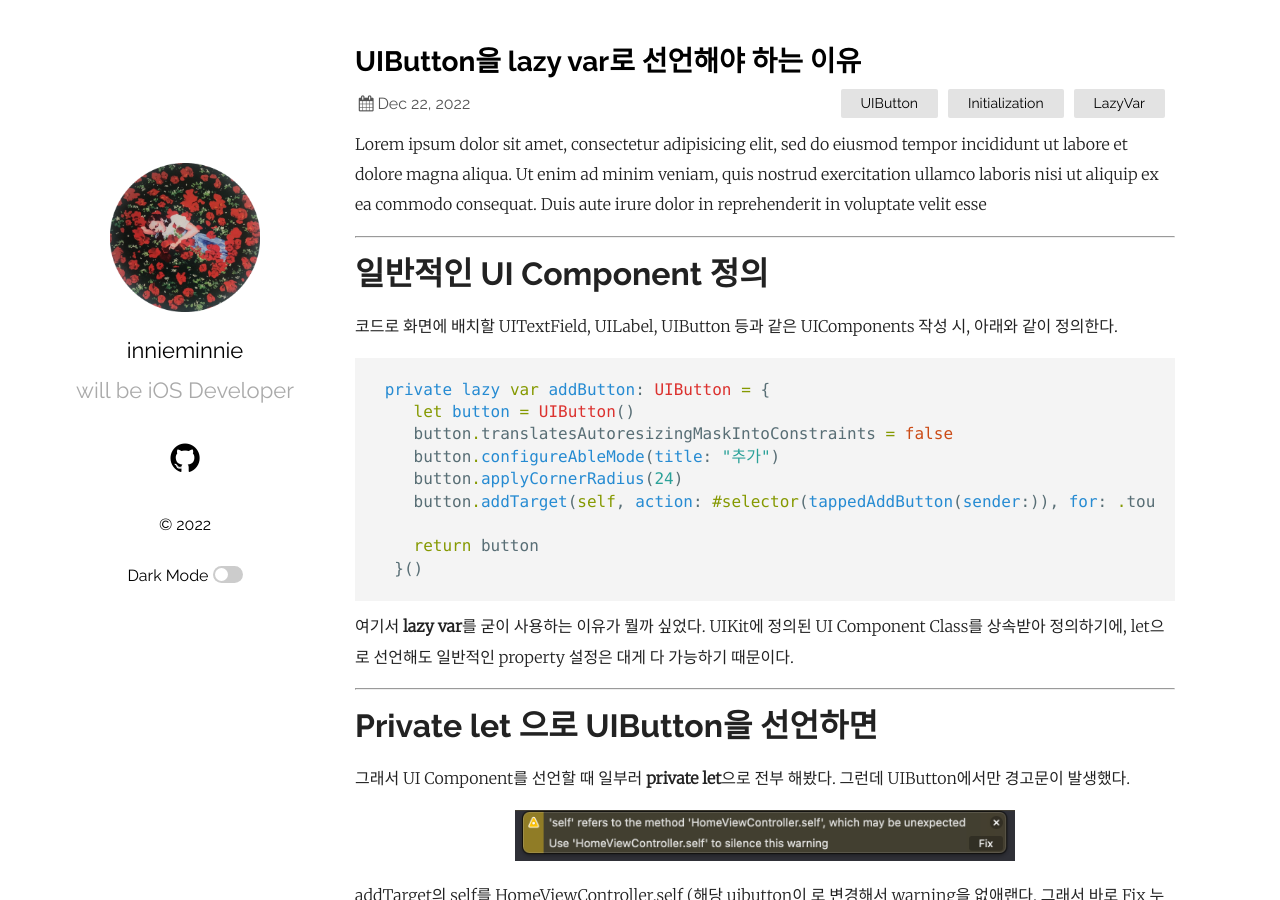
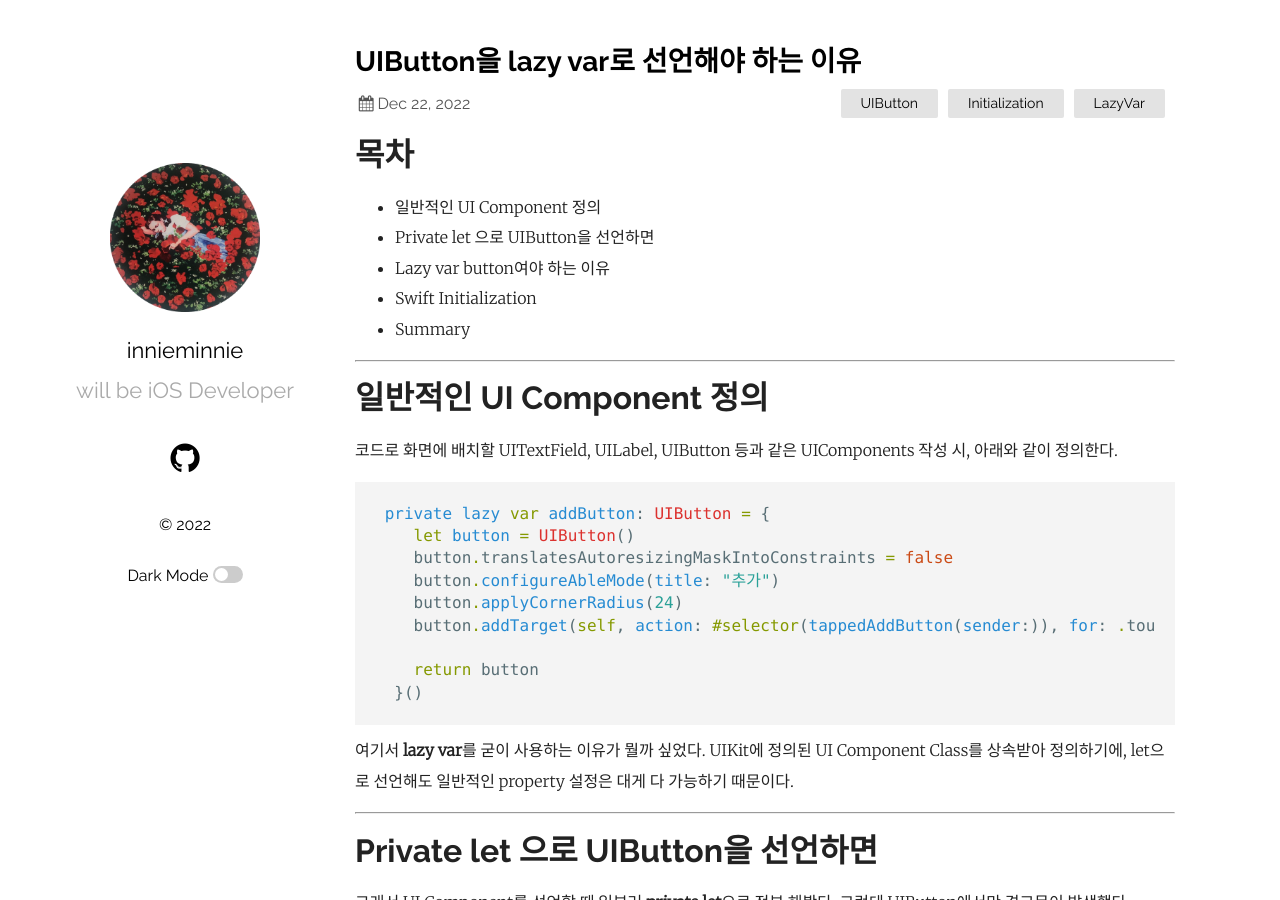
Before and after one commit to innieminnie/innieminnie.github.io, a Jekyll site: the page built from _posts/2022-12-22-LazyVarUIButton.markdown, in a window 1280 px wide and 900 px high. Built offline with Jekyll 4.4.1, drawn with Linux system fonts in a browser that asks for light colours; comment, search, counter and statistics services are not loaded.

Commit message:
Update 2022-12-22-LazyVarUIButton.markdown

```diff
--- a/_posts/2022-12-22-LazyVarUIButton.markdown
+++ b/_posts/2022-12-22-LazyVarUIButton.markdown
@@ -4,7 +4,13 @@
 date: 2022-12-22 18:00:00
 categories: UIButton Initialization LazyVar
 ---
-Lorem ipsum dolor sit amet, consectetur adipisicing elit, sed do eiusmod tempor incididunt ut labore et dolore magna aliqua. Ut enim ad minim veniam, quis nostrud exercitation ullamco laboris nisi ut aliquip ex ea commodo consequat. Duis aute irure dolor in reprehenderit in voluptate velit esse
+
+# 목차
+ - 일반적인 UI Component 정의
+ - Private let 으로 UIButton을 선언하면
+ - Lazy var button여야 하는 이유
+ - Swift Initialization
+ - Summary
 
 ---
 # 일반적인 UI Component 정의
```
